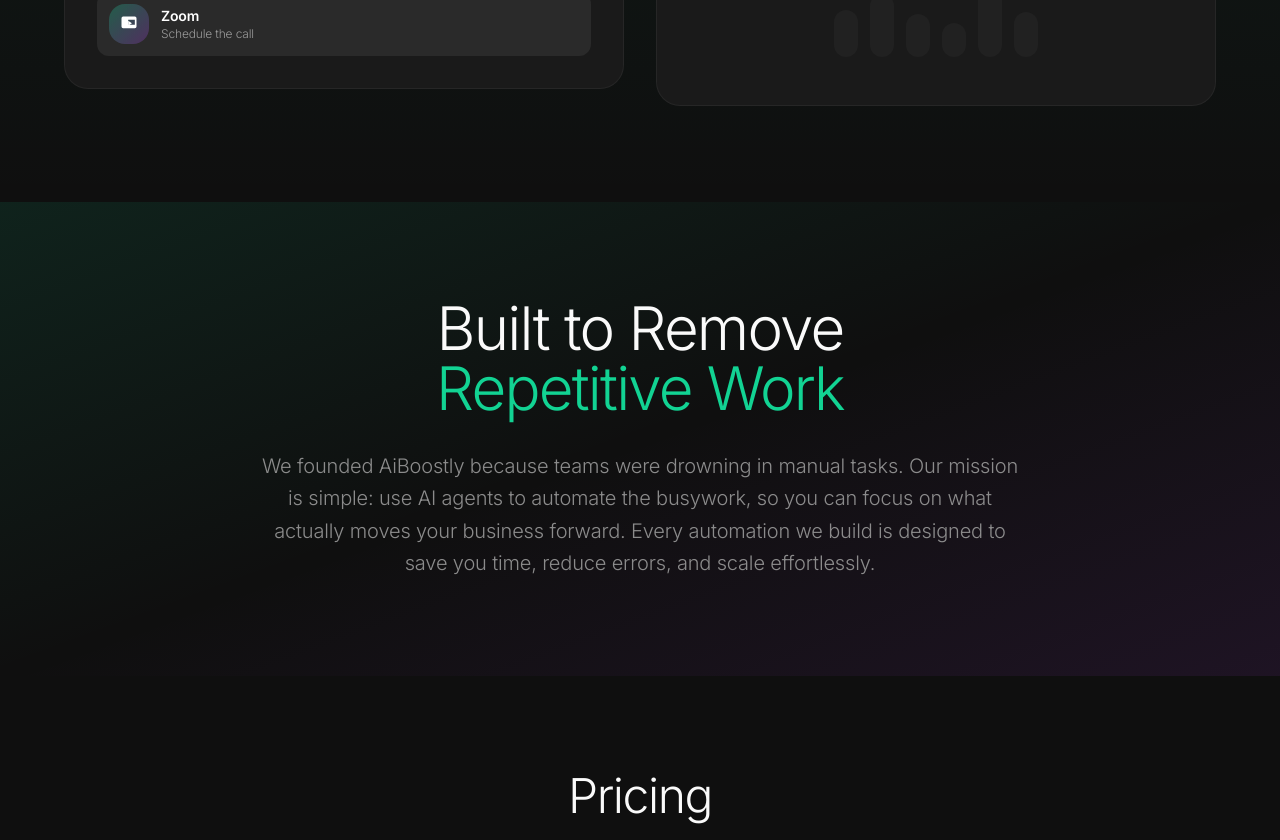
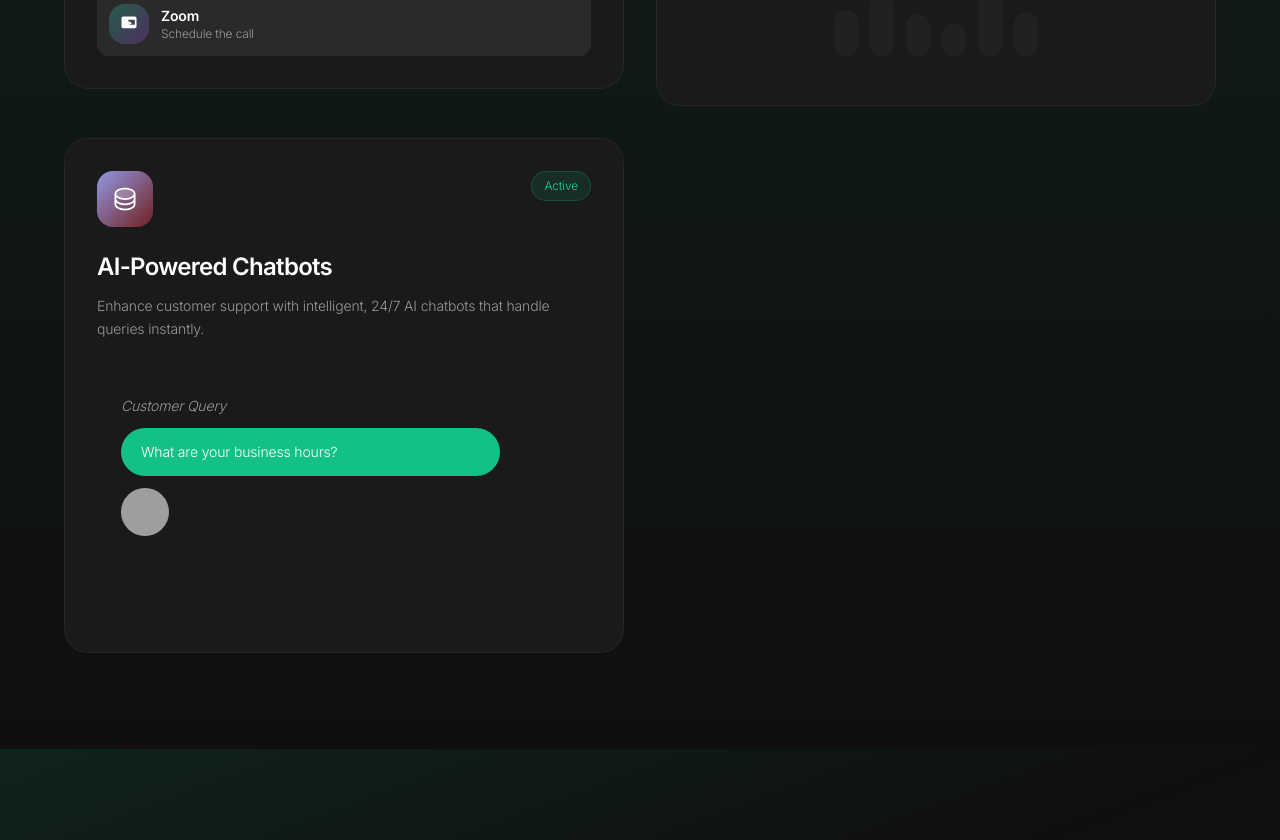
Before and after one commit to Guiltyme212/aiboostly-agent-nexus, a React (Vite) app: page / in a window 1280 px wide. Shown: the part 3146-3986 px from the top of the page. Built offline with nearby package versions, Linux system fonts and the light colour scheme; grey boxes are pictures that could not be loaded; the HTML template or start-up script is replaced by a standard one.

Commit message:
Add chatbot card visuals
Implement visuals for the AI-Powered Chatbots card, matching the provided screenshots for both hover and non-hover states.

```diff
--- a/src/components/Features.tsx
+++ b/src/components/Features.tsx
@@ -42,6 +42,15 @@ const Features = () => {
       status: "Active",
       integrations: [],
       hasChart: true,
+    },
+    {
+      title: "AI-Powered Chatbots",
+      description: "Enhance customer support with intelligent, 24/7 AI chatbots that handle queries instantly.",
+      icon: Database,
+      gradient: "from-[#9198e5] to-[#712020]",
+      status: "Active",
+      integrations: [],
+      hasChatbot: true,
     },
   ];
 
@@ -156,6 +165,42 @@ const Features = () => {
                     ))}
                   </div>
                 )}
+
+                {/* AI Chatbot Demo */}
+                {feature.hasChatbot && (
+                  <div className="mt-6 relative h-64 flex flex-col justify-center px-6 py-4">
+                    {/* Customer Query Label */}
+                    <p className="text-muted-foreground text-sm italic mb-3">Customer Query</p>
+
+                    {/* Query Bubble */}
+                    <div className="bg-primary/90 text-white rounded-3xl px-5 py-3.5 max-w-[85%] mb-3">
+                      <p className="text-sm">What are your business hours?</p>
+                    </div>
+
+                    {/* Avatar and Response Container */}
+                    <div className="flex items-start gap-3 mb-2">
+                      {/* Avatar */}
+                      <div className="w-12 h-12 rounded-full bg-muted overflow-hidden flex-shrink-0">
+                        <img
+                          src="https://images.unsplash.com/photo-1494790108377-be9c29b29330?w=100&h=100&fit=crop"
+                          alt="AI Assistant"
+                          className="w-full h-full object-cover"
+                        />
+                      </div>
+
+                      {/* Response - Hidden by default, shows on hover */}
+                      <div className="flex-1 opacity-0 scale-95 transition-all duration-500 group-hover:opacity-100 group-hover:scale-100 group-hover:delay-300">
+                        <div className="bg-[#2a2a2a] text-white rounded-3xl px-5 py-3.5 mb-2">
+                          <p className="text-sm">We are here for you 24/7, let me know how we can help you.</p>
+                        </div>
+                        <p className="text-muted-foreground text-xs italic text-right">Automated Response</p>
+                      </div>
+
+                      {/* Green Indicator - Shows on hover */}
+                      <div className="w-10 h-10 rounded-xl bg-primary/90 flex-shrink-0 opacity-0 scale-90 transition-all duration-500 group-hover:opacity-100 group-hover:scale-100 group-hover:delay-200"></div>
+                    </div>
+                  </div>
+                )}
               </div>
             </div>
           ))}
```
